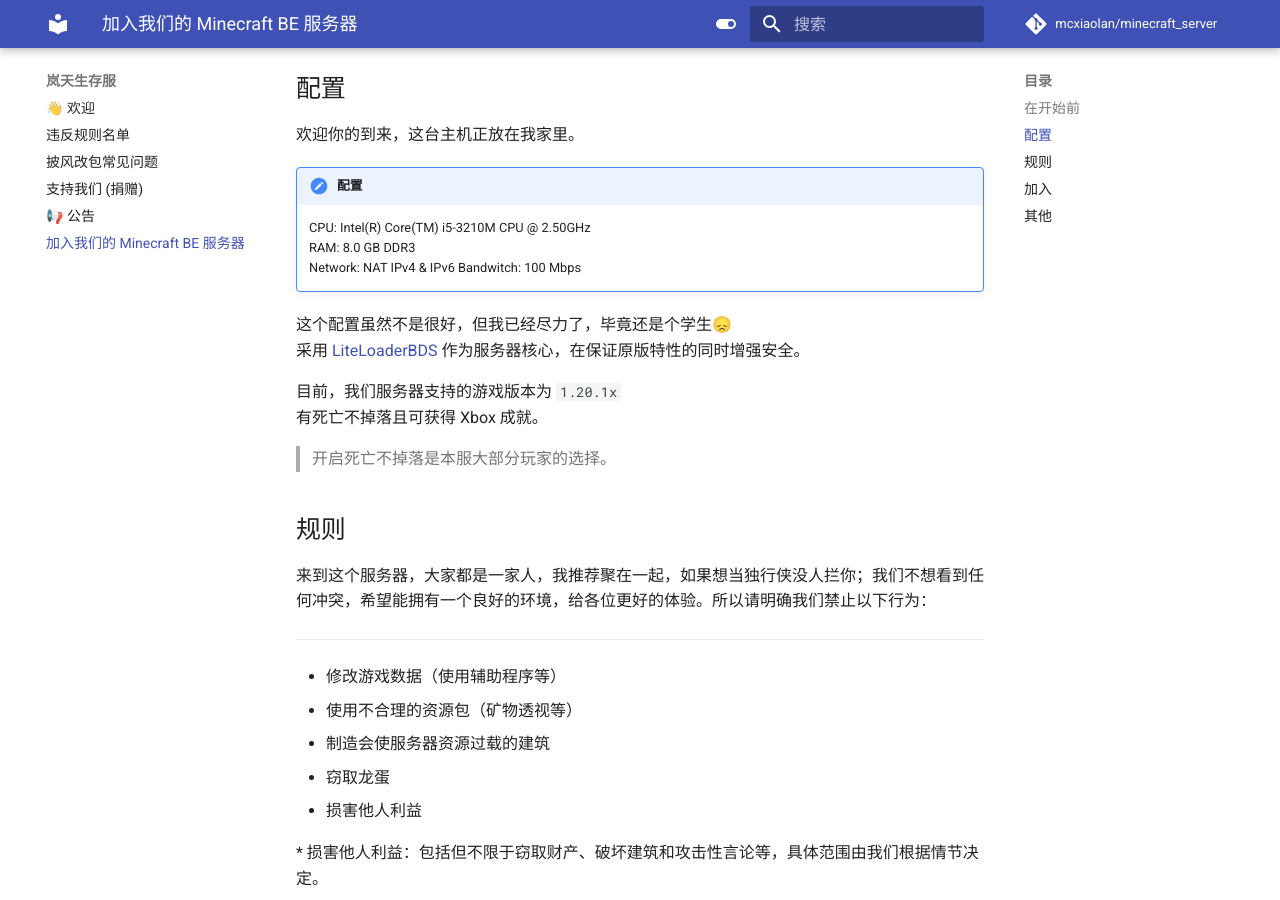
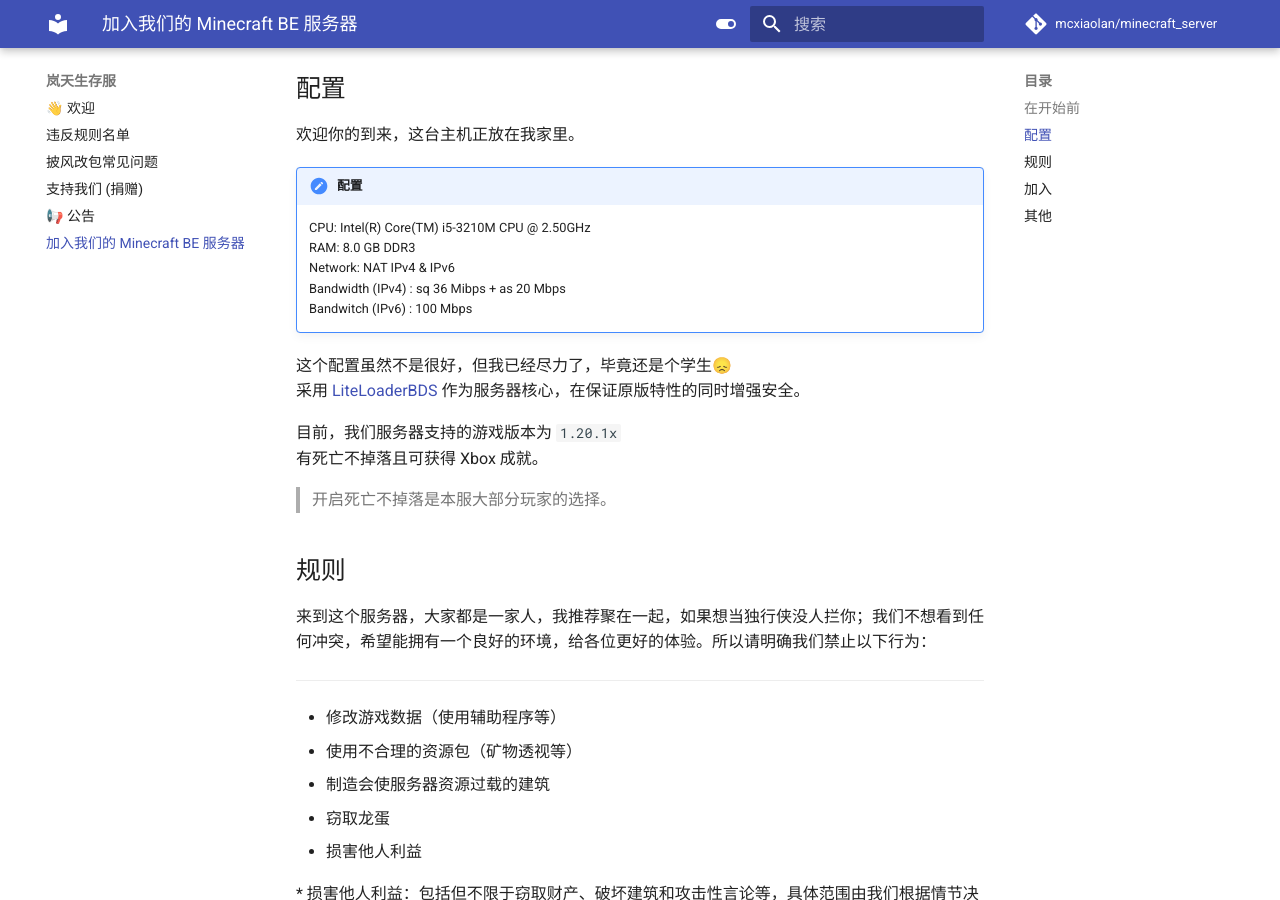
Before and after one commit to mcxiaolan/minecraft_server, an MkDocs documentation site: the page built from docs/join.md, in a window 1280 px wide and 900 px high, scrolled down 344 px. Built offline with MkDocs 1.6.1 and Material for MkDocs 9.7.7, drawn with Linux system fonts in a browser that asks for light colours; comment, search, counter and statistics services are not loaded.

Commit message:
Update join.md

```diff
--- a/docs/join.md
+++ b/docs/join.md
@@ -15,7 +15,8 @@
     CPU: Intel(R) Core(TM) i5-3210M CPU @ 2.50GHz
     RAM: 8.0 GB DDR3
     Network: NAT IPv4 & IPv6
-    Bandwitch: 100 Mbps
+    Bandwidth (IPv4) : sq 36 Mibps + as 20 Mbps
+    Bandwitch (IPv6) : 100 Mbps
 
 这个配置虽然不是很好，但我已经尽力了，毕竟还是个学生😞
 采用 [LiteLoaderBDS](https://www.litebds.com) 作为服务器核心，在保证原版特性的同时增强安全。
```
